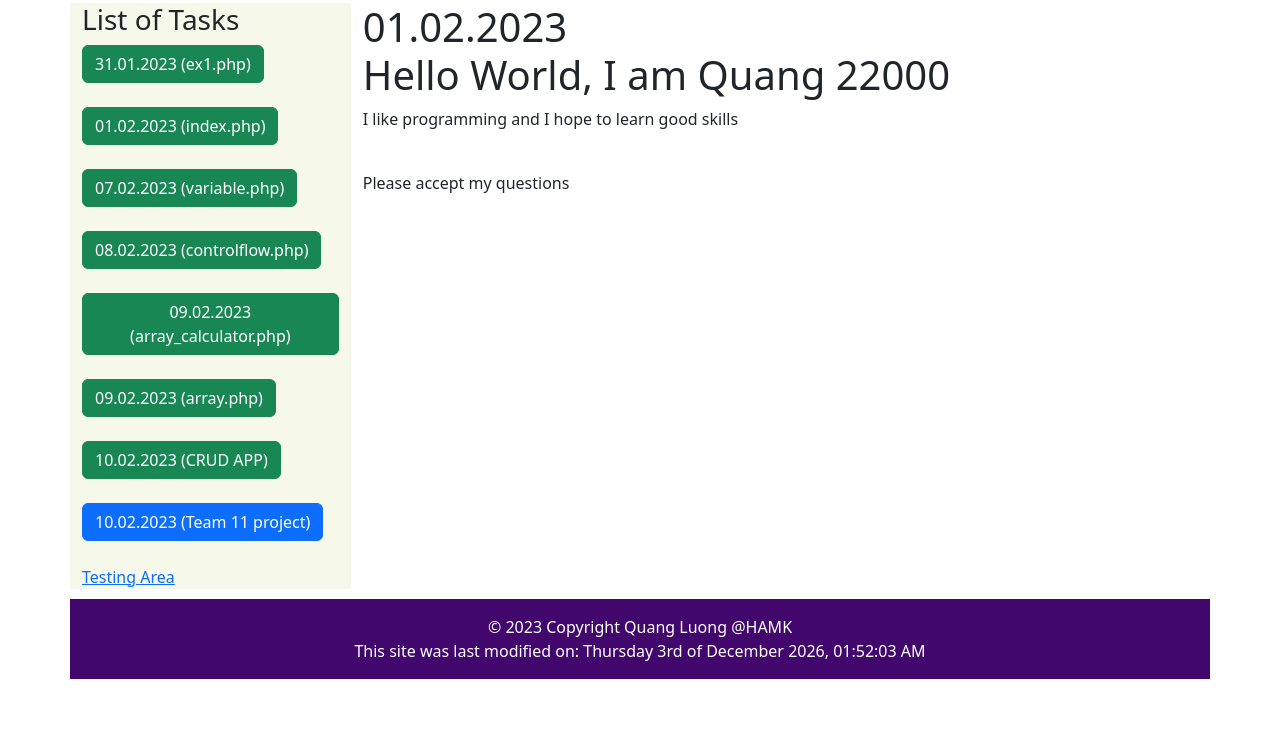
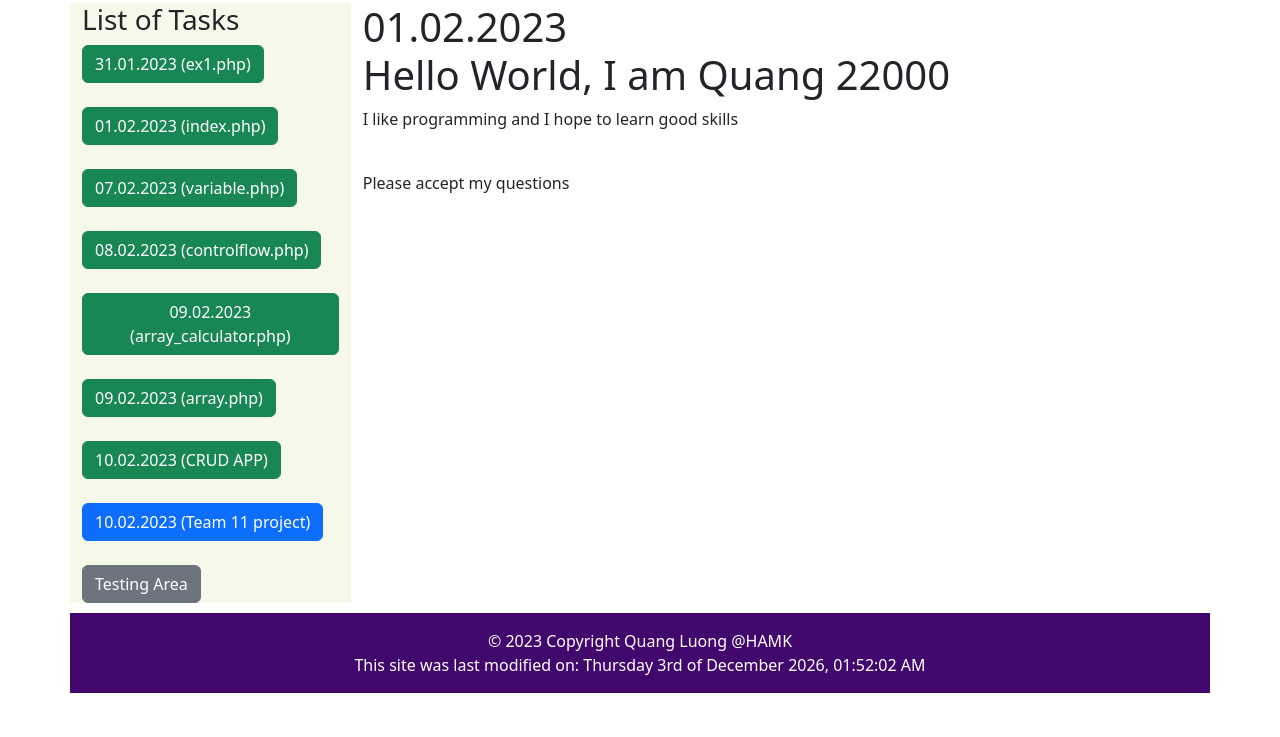
Before and after one commit to luonghuyquang/quang22000WebProg2023, a PHP site: page /index.php in a window 1280 px wide. Shown: the part 63-800 px from the top of the page. Run offline with PHP 8.4, Linux system fonts and the light colour scheme.

Commit message:
test area

```diff
--- a/quang22000Layout/header.php
+++ b/quang22000Layout/header.php
@@ -56,6 +56,6 @@
       <a class="btn btn-success" href="/quang22000WebProg2023/array.php">09.02.2023 (array.php)</a><br><br>
       <a class="btn btn-success" href="/quang22000WebProg2023/crud/create.php">10.02.2023 (CRUD APP)</a><br><br>
       <a class="btn btn-primary" href="https://github.com/luonghuyquang/team11WebProg" target="blank">10.02.2023 (Team 11 project)</a><br><br>
-      <a href="testcode.php">Testing Area</a>
+      <a class="btn btn-secondary" href="/quang22000WebProg2023/testcode.php">Testing Area</a>
     </div>
     <div class="col-sm-9">
```
